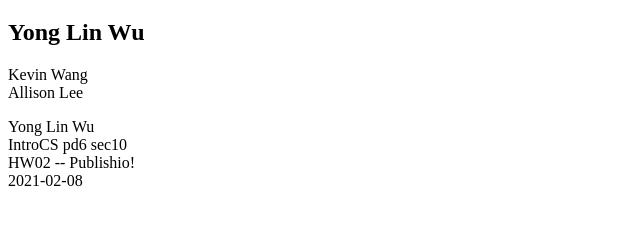
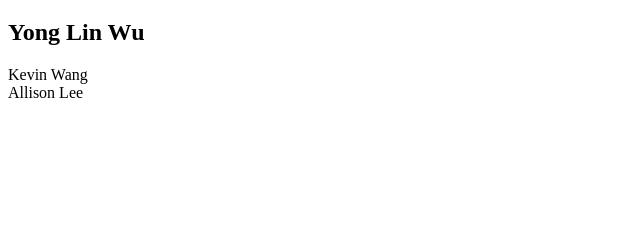
Before and after one commit to yonglinwu/web, a plain HTML site: page index0.html in a window 1280 px wide. Shown: the part 61-286 px from the top of the page, without its empty margins (0-640 px from the left). Drawn offline with Linux system fonts and the light colour scheme.

Commit message:
Update index0.html

```diff
--- a/index0.html
+++ b/index0.html
@@ -7,9 +7,9 @@ Kevin Wang<br>
 Allison Lee<br>
 <title>Big Tiger</title>
 
-<p>Yong Lin Wu<br>
-IntroCS pd6 sec10<br>
-HW02 -- Publishio!<br>
-2021-02-08<br></p>
+<!---Yong Lin Wu
+IntroCS pd6 sec10
+HW02 -- Publishio!
+2021-02-08---!>
 
 </html>
```
